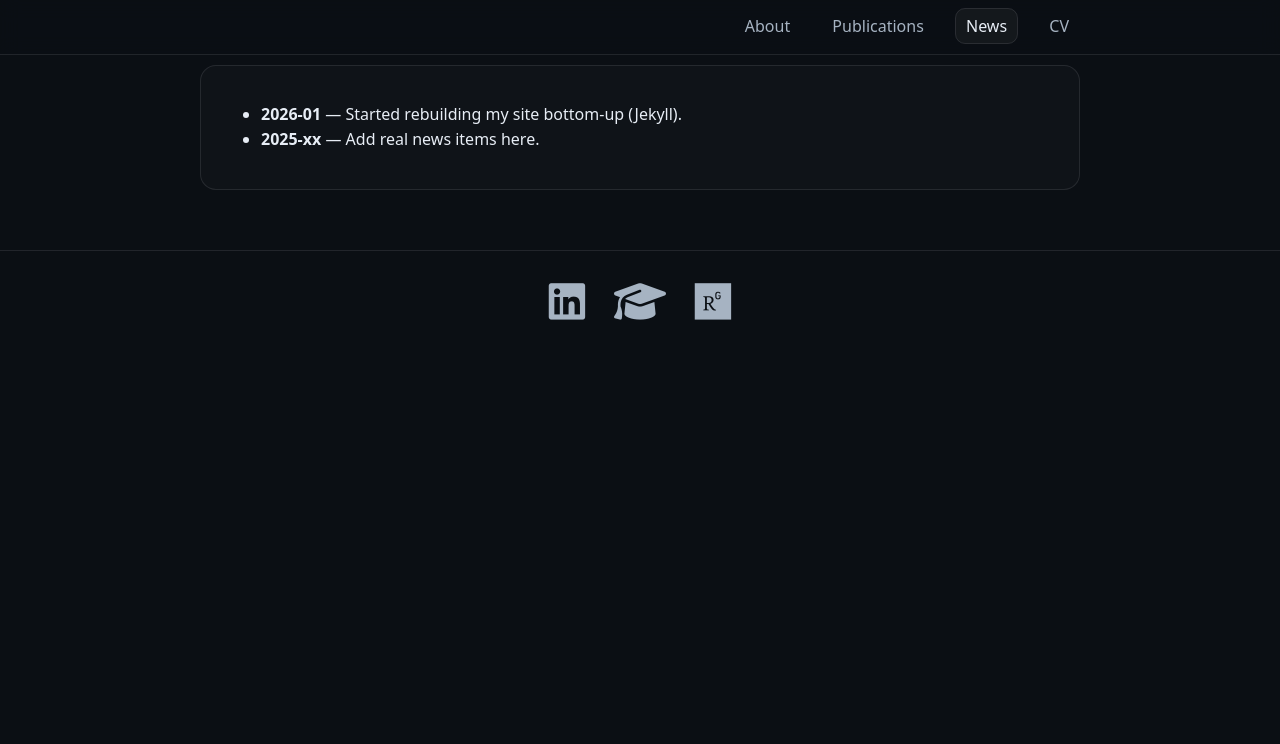
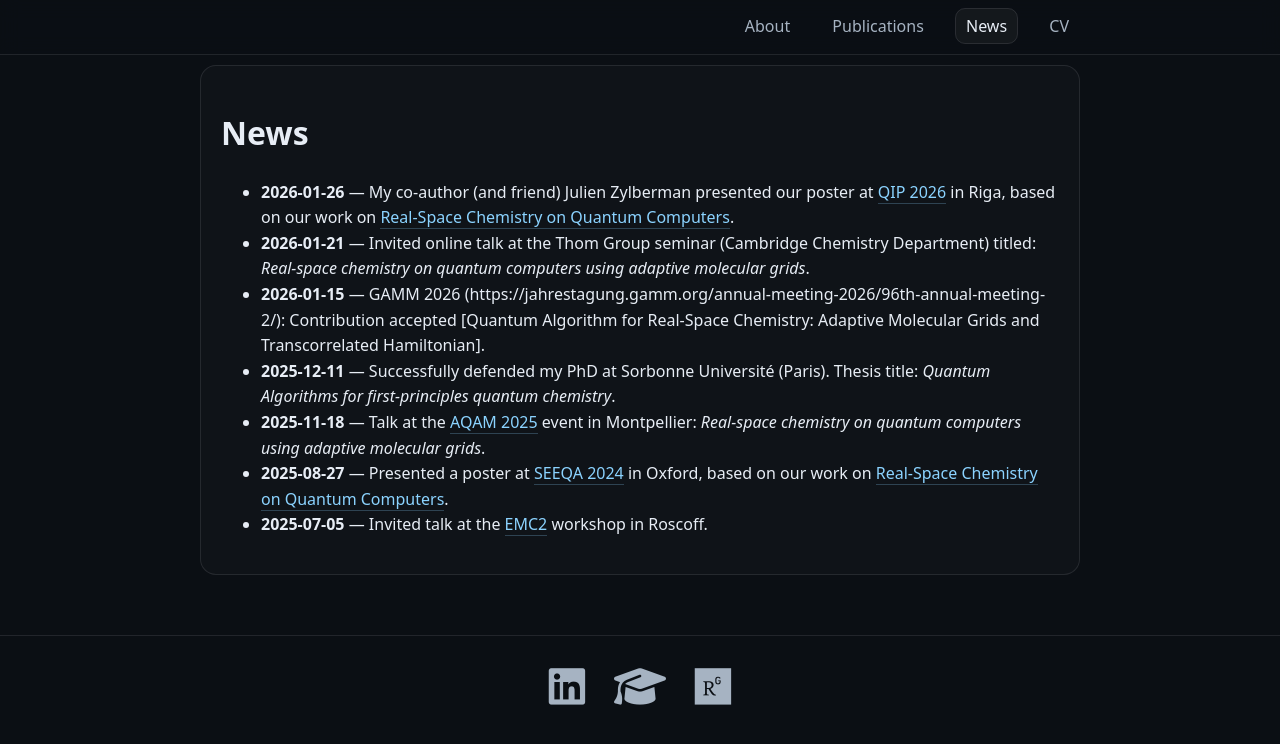
Before and after one commit to cesarfeniou/cesarfeniou.github.io, a Jekyll site: the page built from news.md, in a window 1280 px wide. Shown: the top 744 px of the page. Built offline with Jekyll 4.4.1, drawn with Linux system fonts in a browser that asks for light colours.

Commit message:
Update news.md

```diff
--- a/news.md
+++ b/news.md
@@ -4,5 +4,12 @@ title: News
 permalink: /news/
 ---
 
-- **2026-01** — Started rebuilding my site bottom-up (Jekyll).
-- **2025-xx** — Add real news items here.
+# News
+
+- **2026-01-26** — My co-author (and friend) Julien Zylberman presented our poster at [QIP 2026](https://qip2026.lu.lv/) in Riga, based on our work on [Real-Space Chemistry on Quantum Computers](https://arxiv.org/abs/2507.20583).
+- **2026-01-21** — Invited online talk at the Thom Group seminar (Cambridge Chemistry Department) titled: *Real-space chemistry on quantum computers using adaptive molecular grids*.
+- **2026-01-15** — GAMM 2026 (https://jahrestagung.gamm.org/annual-meeting-2026/96th-annual-meeting-2/): Contribution accepted [Quantum Algorithm for Real-Space Chemistry: Adaptive Molecular Grids and Transcorrelated Hamiltonian].
+- **2025-12-11** — Successfully defended my PhD at Sorbonne Université (Paris). Thesis title: *Quantum Algorithms for first-principles quantum chemistry*.
+- **2025-11-18** — Talk at the [AQAM 2025](https://indico.ijclab.in2p3.fr/event/11479/) event in Montpellier: *Real-space chemistry on quantum computers using adaptive molecular grids*.
+- **2025-08-27** — Presented a poster at [SEEQA 2024](https://conference.seeqa.org/) in Oxford, based on our work on [Real-Space Chemistry on Quantum Computers](https://arxiv.org/abs/2507.20583).
+- **2025-07-05** — Invited talk at the [EMC2](https://erc-emc2.eu/) workshop in Roscoff.
```
